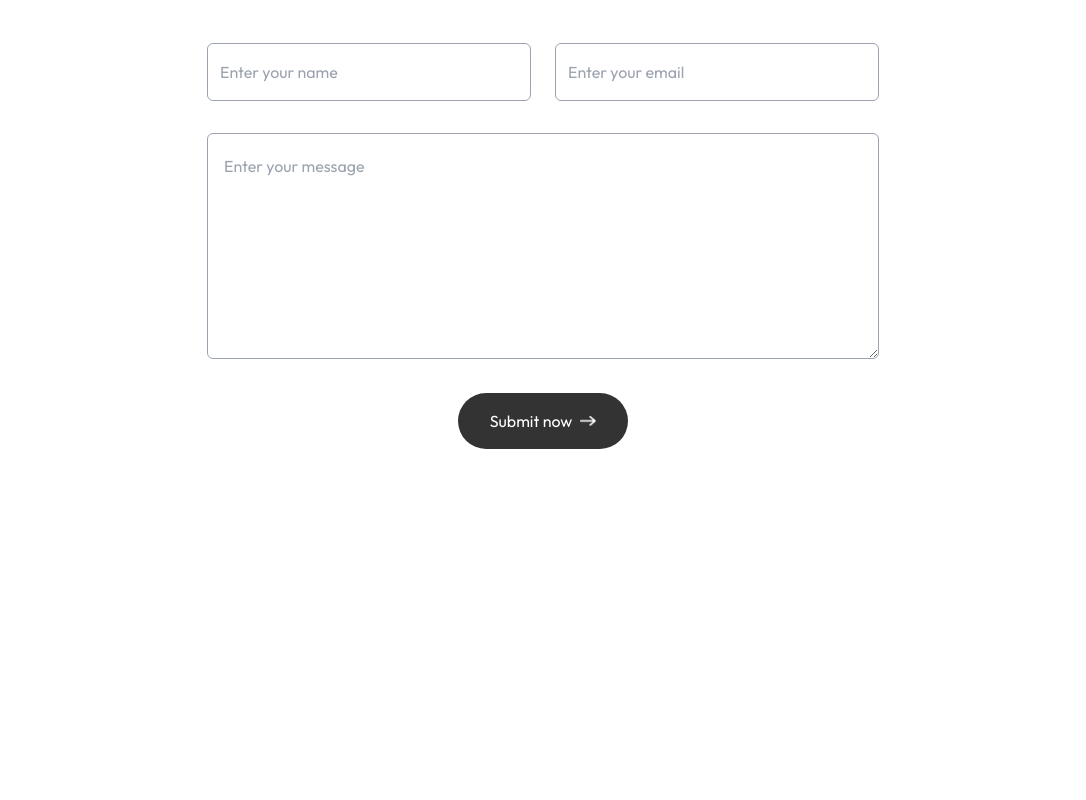
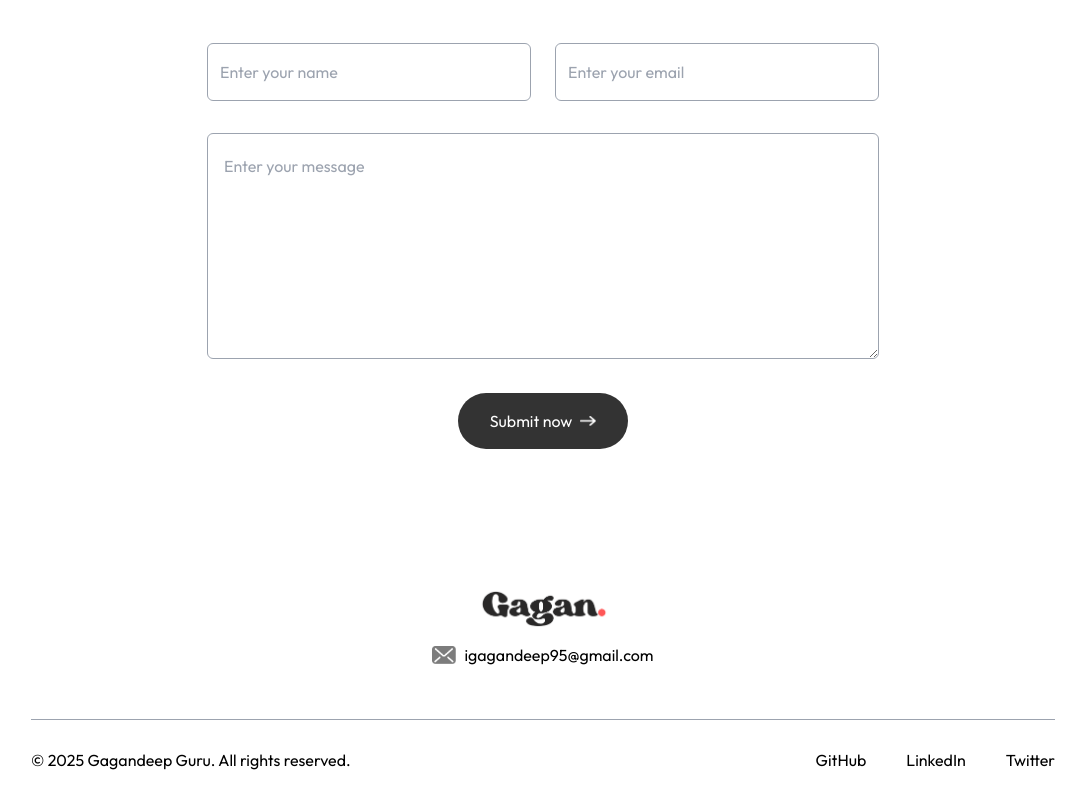
Before and after one commit to igagandeep/Portfolio, a Next.js app: page / in a window 1280 px wide. Shown: the part 2584-3384 px from the top of the page, without its empty margins (97-1183 px from the left). Before the commit the page ends 3089 px from the top, so only its background shows below. Built offline with nearby package versions, Linux system fonts and the light colour scheme; a web font is replaced by a local one.

Commit message:
footer section completed

```diff
--- a/app/components/Contact.jsx
+++ b/app/components/Contact.jsx
@@ -68,7 +68,7 @@
           type="submit"
           className="py-3 px-8 w-max flex items-center justify-between gap-2 bg-black/80 text-white rounded-full mx-auto hover:bg-black duration-500"
         >
-          Submit now <Image src={assets.right_arrow_white} className="w-4" />
+          Submit now <Image src={assets.right_arrow_white} alt="right arrow icon" className="w-4" />
         </button>
         <p className="mt-4">{result}</p>
       </form>
--- /dev/null
+++ b/app/components/Footer.jsx
@@ -0,0 +1,39 @@
+import { assets } from "@/assets/assets";
+import Image from "next/image";
+import React from "react";
+
+const Footer = () => {
+  return (
+    <div className="mt-20">
+      <div className="flex flex-col items-center text-center">
+        <Image src={assets.logo} alt="logo" className="w-36 mx-auto mb-2" />
+        <div className="w-max flex items-center gap-2 max-auto ">
+          <Image src={assets.mail_icon} alt="mail icon" className="w-6" />
+          igagandeep95@gmail.com
+        </div>
+      </div>
+      <div className="text-center sm:flex items-center justify-between border-t border-gray-400 mx-[10%] mt-12 py-6">
+        <p>© 2025 Gagandeep Guru. All rights reserved.</p>
+        <ul className="flex items-center gap-10 justify-center mt-4 sm:mt-0">
+          <li>
+            <a target="_blank" href="https://github.com/igagandeep">
+              GitHub
+            </a>
+          </li>
+          <li>
+            <a target="_blank" href="https://www.linkedin.com/in/igagandeep95">
+              LinkedIn
+            </a>
+          </li>
+          <li>
+            <a href="#">
+              Twitter
+            </a>
+          </li>
+        </ul>
+      </div>
+    </div>
+  );
+};
+
+export default Footer;
--- a/app/page.js
+++ b/app/page.js
@@ -5,6 +5,7 @@
 import About from "./components/About";
 import Work from "./components/Work";
 import Contact from "./components/Contact";
+import Footer from "./components/Footer";
 
 export default function Home() {
   return (
@@ -14,6 +15,7 @@
       <About />
       <Work />
       <Contact />
+      <Footer />
     </>
   );
 }
```
